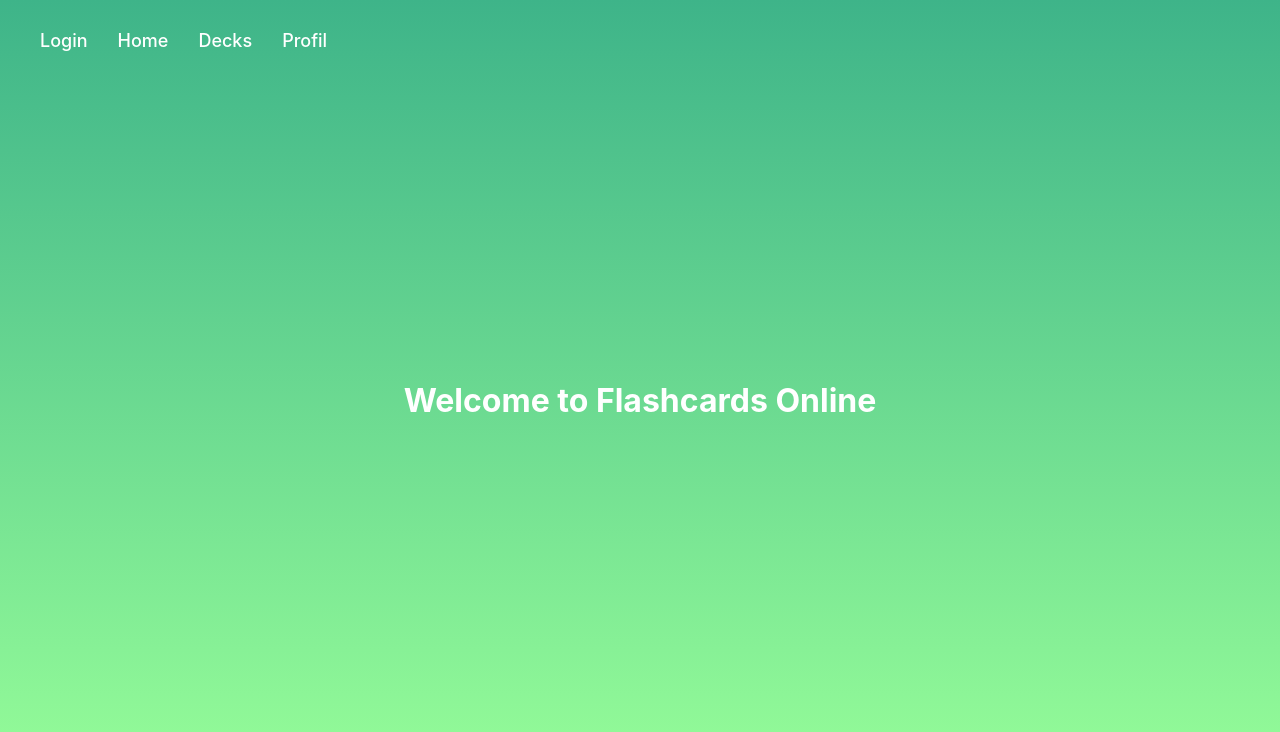
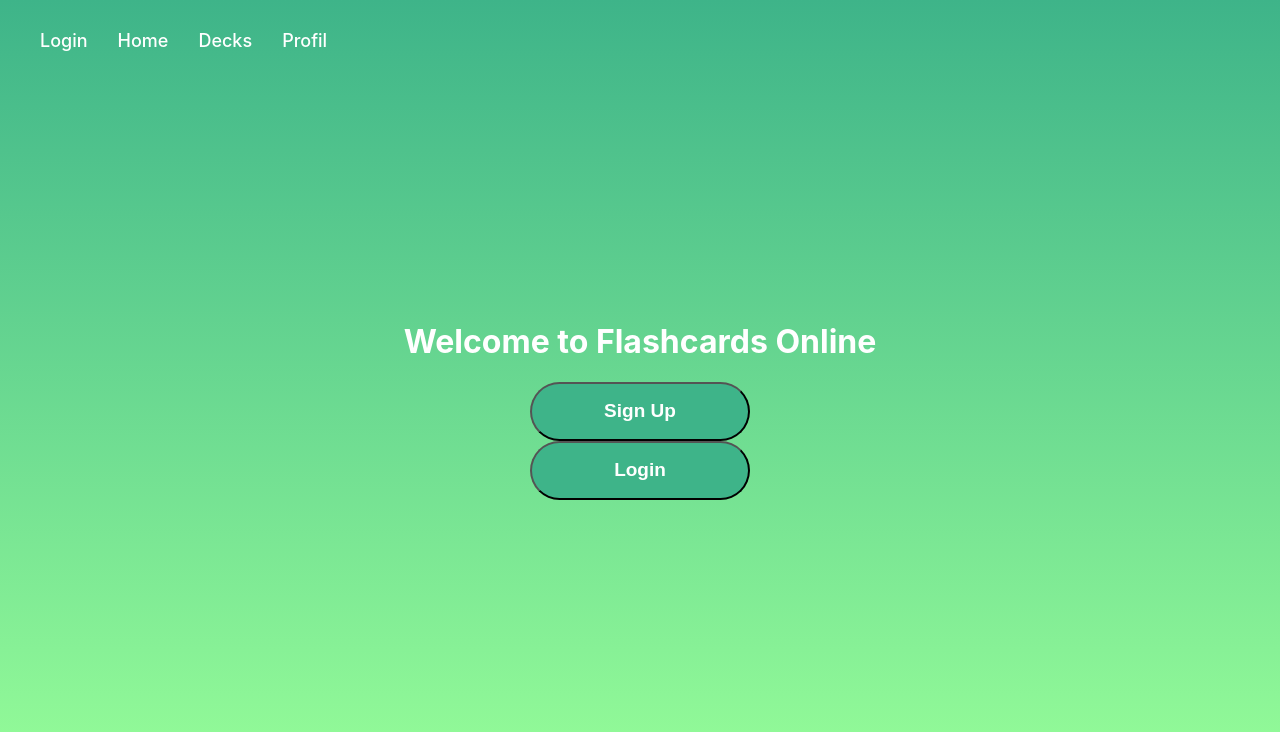
Before and after one commit to silvium04/flashcardsonline, a React (Create React App) app in the folder frontend/login-signup/: page /home in a window 1280 px wide. Shown: the top 732 px of the page. Built offline with nearby package versions, Linux system fonts and the light colour scheme.

Commit message:
schöner machen

```diff
--- a/frontend/login-signup/src/HomePage.jsx
+++ b/frontend/login-signup/src/HomePage.jsx
@@ -5,6 +5,12 @@ const HomePage = () => {
   return (
     <div className="homepage">
       <h1>Welcome to Flashcards Online</h1>
+        <button className="submit">
+            Sign Up
+        </button>
+        <button className="submit">
+            Login
+        </button>
     </div>
   );
 };
```
